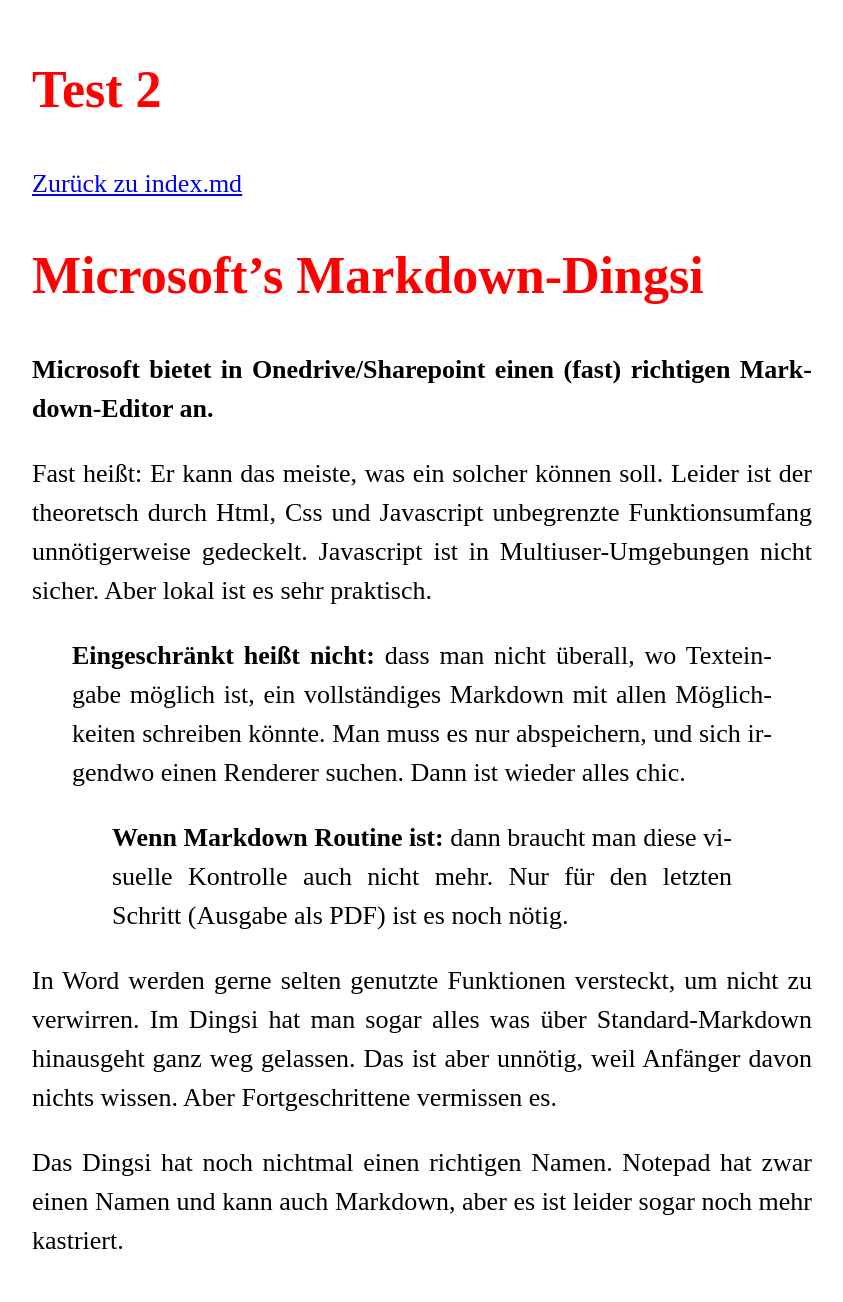
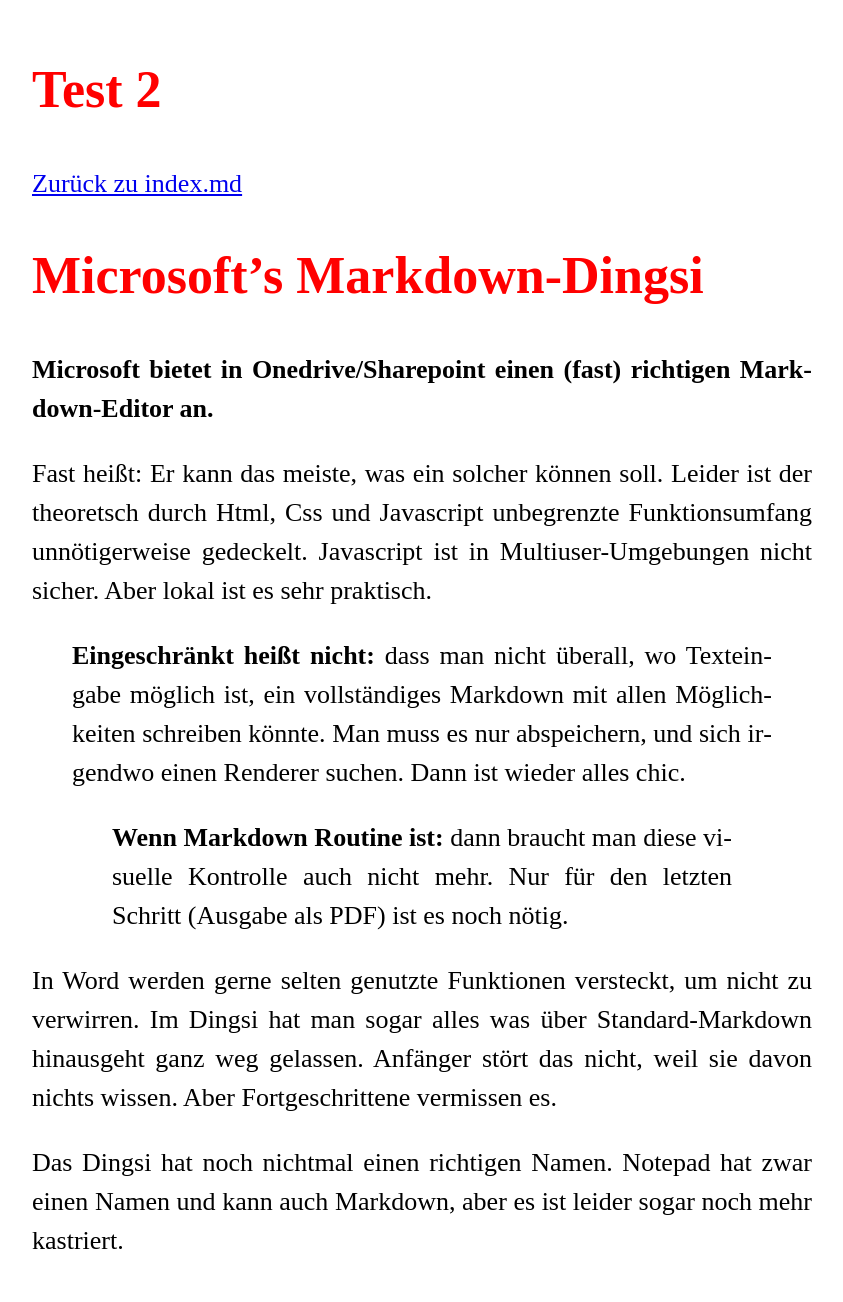
Before and after one commit to MonaLgbt/MonaLgbt.github.io, a Jekyll site: the page built from pages/Dingsi.md, in a window 1280 px wide. Shown: the whole page, without its empty margins (218-1061 px from the left). Built offline with Jekyll 4.4.1, drawn with Linux system fonts in a browser that asks for light colours.

Commit message:
Update Dingsi.md

```diff
--- a/pages/Dingsi.md
+++ b/pages/Dingsi.md
@@ -14,6 +14,6 @@
 > **Eingeschränkt heißt nicht:** dass man nicht überall, wo Texteingabe möglich ist, ein vollständiges Markdown mit allen Möglichkeiten schreiben könnte. Man muss es nur abspeichern, und sich irgendwo einen Renderer suchen. Dann ist wieder alles chic.
 >> **Wenn Markdown Routine ist:** dann braucht man diese visuelle Kontrolle auch nicht mehr. Nur für den letzten Schritt (Ausgabe als PDF) ist es noch nötig.
 
-In Word werden gerne selten genutzte Funktionen versteckt, um nicht zu verwirren. Im Dingsi hat man sogar alles was über Standard-Markdown hinausgeht ganz weg gelassen. Das ist aber unnötig, weil Anfänger davon nichts wissen. Aber Fortgeschrittene vermissen es.
+In Word werden gerne selten genutzte Funktionen versteckt, um nicht zu verwirren. Im Dingsi hat man sogar alles was über Standard-Markdown hinausgeht ganz weg gelassen. Anfänger stört das nicht, weil sie davon nichts wissen. Aber Fortgeschrittene vermissen es.
 
 Das Dingsi hat noch nichtmal einen richtigen Namen. Notepad hat zwar einen Namen und kann auch Markdown, aber es ist leider sogar noch mehr kastriert.
```
